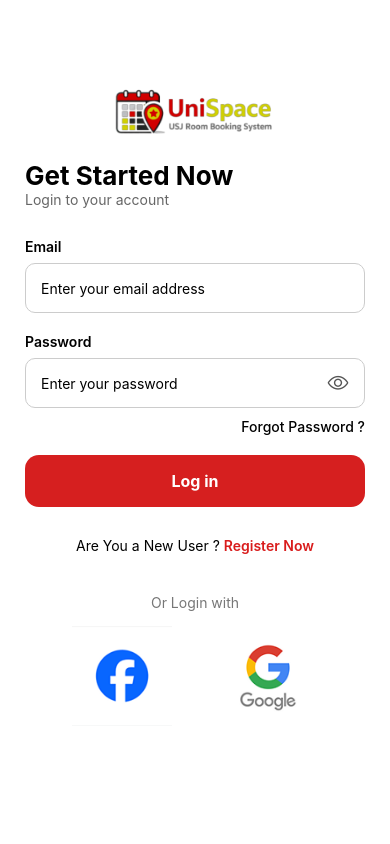
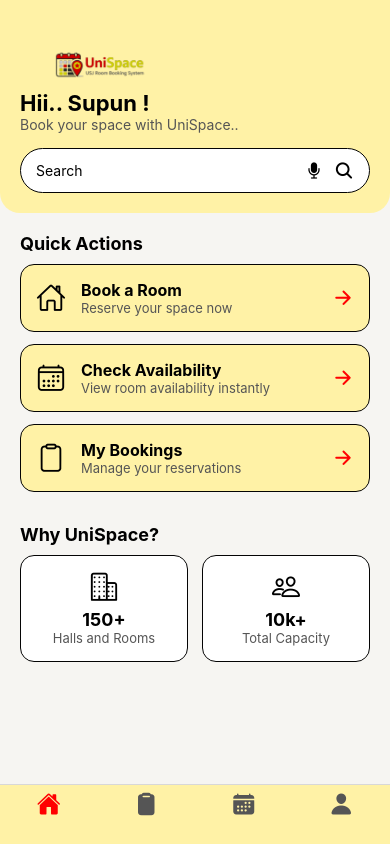
Before and after one commit to supunpriyanath333/UniSpace-Booking-App, a React Native app: screen /Main in a window 390 px wide. Built offline with nearby package versions, Linux system fonts and the light colour scheme.

Commit message:
Fixed Home Screen Errors

```diff
--- a/package.json
+++ b/package.json
@@ -10,6 +10,7 @@
   },
   "dependencies": {
     "@expo/vector-icons": "^15.0.3",
+    "@react-navigation/bottom-tabs": "^7.10.1",
     "@react-navigation/native": "^7.1.27",
     "@react-navigation/native-stack": "^7.9.1",
     "expo": "~54.0.31",
--- a/src/navigation/AuthNavigator.js
+++ b/src/navigation/AuthNavigator.js
@@ -1,19 +1,18 @@
+import React from "react";
 import { createNativeStackNavigator } from "@react-navigation/native-stack";
 
-import SplashScreen from "../screens/SplashScreen";
 import LoginScreen from "../screens/LoginScreen";
 import RegisterScreen from "../screens/RegisterScreen";
-import HomeScreen from "../screens/HomeScreen";
+import MainNavigator from "./MainNavigator";
 
 const Stack = createNativeStackNavigator();
 
 export default function AuthNavigator() {
   return (
     <Stack.Navigator screenOptions={{ headerShown: false }}>
-      <Stack.Screen name="Splash" component={SplashScreen} />
       <Stack.Screen name="Login" component={LoginScreen} />
       <Stack.Screen name="Register" component={RegisterScreen} />
-      <Stack.Screen name="Home" component={HomeScreen} />
+      <Stack.Screen name="Main" component={MainNavigator} />
     </Stack.Navigator>
   );
 }
--- a/src/navigation/BottomTabs.js
+++ b/src/navigation/BottomTabs.js
@@ -0,0 +1,53 @@
+import React from "react";
+import { createBottomTabNavigator } from "@react-navigation/bottom-tabs";
+import { Ionicons } from "@expo/vector-icons";
+import { StyleSheet } from "react-native";
+
+import HomeScreen from "../screens/HomeScreen";
+import MyBookingsScreen from "../screens/MyBookingsScreen";
+import CheckAvailabilityScreen from "../screens/CheckAvailabilityScreen";
+import ProfileScreen from "../screens/ProfileScreen";
+
+const Tab = createBottomTabNavigator();
+
+export default function BottomTabs() {
+  return (
+    <Tab.Navigator
+      screenOptions={({ route }) => ({
+        headerShown: false,
+        tabBarShowLabel: false,
+        tabBarStyle: styles.tabBar,
+        tabBarIcon: ({ focused, color, size }) => {
+          let iconName;
+
+          if (route.name === "Home") iconName = "home";
+          if (route.name === "Bookings") iconName = "clipboard";
+          if (route.name === "Availability") iconName = "calendar";
+          if (route.name === "Profile") iconName = "person";
+
+          return (
+            <Ionicons
+              name={iconName}
+              size={24}
+              color={focused ? "red" : "#555"}
+            />
+          );
+        },
+      })}
+    >
+      <Tab.Screen name="Home" component={HomeScreen} />
+      <Tab.Screen name="Bookings" component={MyBookingsScreen} />
+      <Tab.Screen name="Availability" component={CheckAvailabilityScreen} />
+      <Tab.Screen name="Profile" component={ProfileScreen} />
+    </Tab.Navigator>
+  );
+}
+
+const styles = StyleSheet.create({
+  tabBar: {
+    backgroundColor: "#FFF2A6",
+    height: 60,
+    borderTopWidth: 1,
+    borderTopColor: "#ccc",
+  },
+});
--- a/src/navigation/MainNavigator.js
+++ b/src/navigation/MainNavigator.js
@@ -0,0 +1,13 @@
+import React from "react";
+import { createNativeStackNavigator } from "@react-navigation/native-stack";
+import BottomTabs from "./BottomTabs";
+
+const Stack = createNativeStackNavigator();
+
+export default function MainNavigator() {
+  return (
+    <Stack.Navigator screenOptions={{ headerShown: false }}>
+      <Stack.Screen name="Tabs" component={BottomTabs} />
+    </Stack.Navigator>
+  );
+}
--- a/src/screens/CheckAvailabilityScreen.js
+++ b/src/screens/CheckAvailabilityScreen.js
@@ -0,0 +1,9 @@
+import { View, Text } from "react-native";
+
+export default function CheckAvailabilityScreen() {
+  return (
+    <View style={{ flex: 1, justifyContent: "center", alignItems: "center" }}>
+      <Text>Check Availability</Text>
+    </View>
+  );
+}
--- a/src/screens/HomeScreen.js
+++ b/src/screens/HomeScreen.js
@@ -10,20 +10,16 @@
 } from "react-native";
 import { Ionicons } from "@expo/vector-icons";
 
-import GlobalStyles from "../styles/GlobalStyles";
-
 export default function HomeScreen() {
   return (
     <View style={styles.container}>
       <ScrollView showsVerticalScrollIndicator={false}>
         {/* 🔶 Header */}
         <View style={styles.header}>
-          <View style={styles.logoRow}>
-            <Image
-              source={require("../../assets/logo.png")}
-              style={styles.logo}
-            />
-          </View>
+          <Image
+            source={require("../../assets/logo.png")}
+            style={styles.logo}
+          />
 
           <Text style={styles.greeting}>Hii.. Supun !</Text>
           <Text style={styles.subGreeting}>
@@ -32,17 +28,9 @@
 
           {/* 🔍 Search */}
           <View style={styles.searchBox}>
-            <TextInput
-              placeholder="Search"
-              style={styles.searchInput}
-            />
-            <Ionicons name="mic" size={20} color="#000" />
-            <Ionicons
-              name="search"
-              size={20}
-              color="#000"
-              style={{ marginLeft: 10 }}
-            />
+            <TextInput placeholder="Search" style={styles.searchInput} />
+            <Ionicons name="mic" size={20} />
+            <Ionicons name="search" size={20} style={{ marginLeft: 10 }} />
           </View>
         </View>
 
@@ -84,14 +72,6 @@
           </View>
         </View>
       </ScrollView>
-
-      {/* 🔶 Bottom Navigation */}
-      <View style={styles.bottomNav}>
-        <Ionicons name="home" size={24} color="red" />
-        <Ionicons name="clipboard-outline" size={24} />
-        <Ionicons name="person-outline" size={24} />
-        <Ionicons name="calendar-outline" size={24} />
-      </View>
     </View>
   );
 }
@@ -100,7 +80,7 @@
 function ActionCard({ icon, title, subtitle }) {
   return (
     <TouchableOpacity style={styles.actionCard}>
-      <Ionicons name={icon} size={32} />
+      <Ionicons name={icon} size={30} />
       <View style={{ flex: 1, marginLeft: 15 }}>
         <Text style={styles.actionTitle}>{title}</Text>
         <Text style={styles.actionSubtitle}>{subtitle}</Text>
@@ -109,6 +89,7 @@
     </TouchableOpacity>
   );
 }
+
 
 /* 🟡 Page-level styles (Home only) */
 const styles = StyleSheet.create({
--- a/src/screens/LoginScreen.js
+++ b/src/screens/LoginScreen.js
@@ -65,7 +65,7 @@
       {/* Login button */}
       <Button
         title="Log in"
-        onPress={() => navigation.replace("Home")}
+        onPress={() => navigation.replace("Main")}
       />
 
       {/* Register */}
--- a/src/screens/MyBookingsScreen.js
+++ b/src/screens/MyBookingsScreen.js
@@ -0,0 +1,9 @@
+import { View, Text } from "react-native";
+
+export default function MyBookingsScreen() {
+  return (
+    <View style={{ flex: 1, justifyContent: "center", alignItems: "center" }}>
+      <Text>My Bookings</Text>
+    </View>
+  );
+}
--- a/src/screens/ProfileScreen.js
+++ b/src/screens/ProfileScreen.js
@@ -1,78 +1,9 @@
-import { View, StyleSheet, Animated, Dimensions } from "react-native";
-import { useEffect, useRef } from "react";
-import { LinearGradient } from "expo-linear-gradient";
+import { View, Text } from "react-native";
 
-const { width } = Dimensions.get("window");
-
-export default function SplashScreen({ navigation }) {
-  const scaleAnim = useRef(new Animated.Value(0.4)).current;
-  const opacityAnim = useRef(new Animated.Value(0)).current;
-
-  useEffect(() => {
-    Animated.sequence([
-      // Step 1: fade + small logo
-      Animated.parallel([
-        Animated.timing(opacityAnim, {
-          toValue: 1,
-          duration: 600,
-          useNativeDriver: true,
-        }),
-        Animated.spring(scaleAnim, {
-          toValue: 0.6,
-          friction: 6,
-          useNativeDriver: true,
-        }),
-      ]),
-
-      // Step 2: medium logo
-      Animated.spring(scaleAnim, {
-        toValue: 0.8,
-        friction: 5,
-        useNativeDriver: true,
-      }),
-
-      // Step 3: full logo (final)
-      Animated.spring(scaleAnim, {
-        toValue: 1,
-        friction: 4,
-        useNativeDriver: true,
-      }),
-    ]).start();
-
-    // Navigate after animation
-    setTimeout(() => {
-      navigation.replace("Login");
-    }, 2800);
-  }, []);
-
+export default function ProfileScreen() {
   return (
-    <LinearGradient
-      colors={["#F6E27A", "#F29C63"]}
-      style={styles.container}
-    >
-      <Animated.Image
-        source={require("../../../assets/logo.png")}
-        style={[
-          styles.logo,
-          {
-            opacity: opacityAnim,
-            transform: [{ scale: scaleAnim }],
-          },
-        ]}
-      />
-    </LinearGradient>
+    <View style={{ flex: 1, justifyContent: "center", alignItems: "center" }}>
+      <Text>Profile</Text>
+    </View>
   );
 }
-
-const styles = StyleSheet.create({
-  container: {
-    flex: 1,
-    justifyContent: "center",
-    alignItems: "center",
-  },
-  logo: {
-    width: width * 0.55,
-    height: width * 0.55,
-    resizeMode: "contain",
-  },
-});
--- a/src/screens/RegisterScreen.js
+++ b/src/screens/RegisterScreen.js
@@ -87,7 +87,7 @@
 
       <Button
         title="Sign up"
-        onPress={() => navigation.replace("Home")}
+        onPress={() => navigation.replace("Main")}
       />
 
       {/* Divider */}
```
Also changed, not shown: 1 other file (tests, documents, lock files or other folders).
